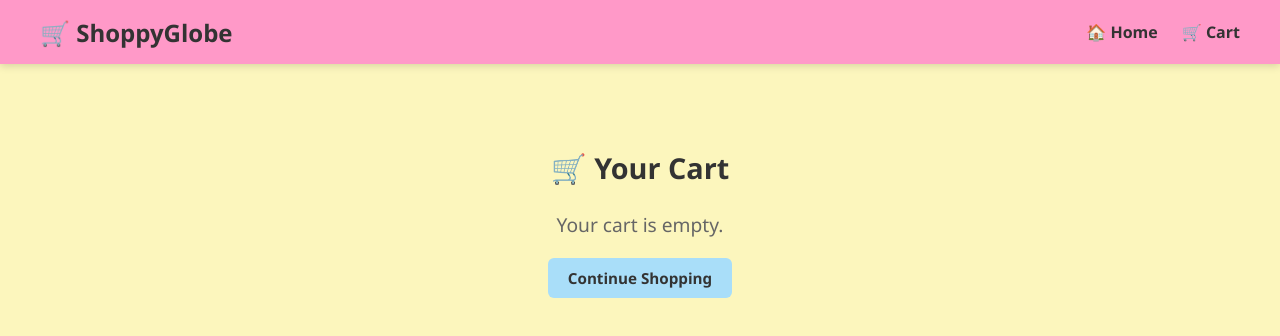
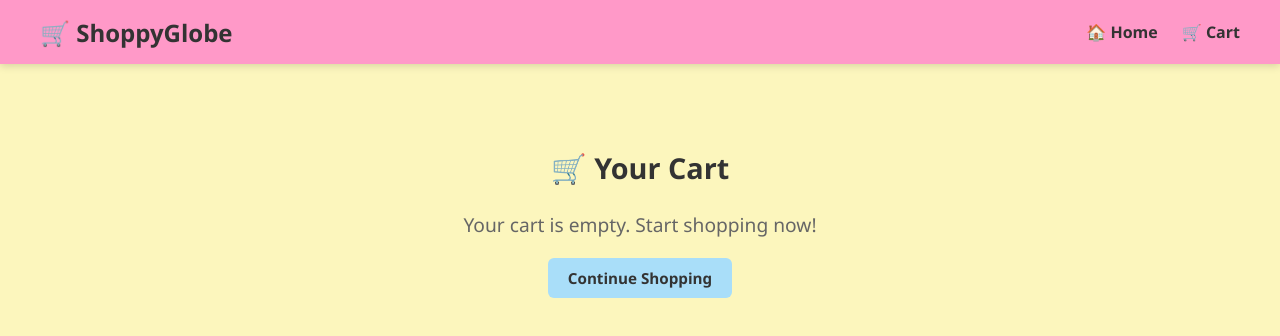
Before and after one commit to shreyapnair993/shoppyglobe, a React (Vite) app: page /cart in a window 1280 px wide. Shown: the top 336 px of the page. Built offline with nearby package versions, Linux system fonts and the light colour scheme.

Commit message:
Update empty cart message in Cart component

```diff
--- a/src/components/Cart.jsx
+++ b/src/components/Cart.jsx
@@ -14,7 +14,7 @@ const Cart = () => {
     return (
       <div className="cart-page empty-cart">
         <h1>🛒 Your Cart</h1>
-        <p>Your cart is empty.</p>
+        <p>Your cart is empty. Start shopping now!</p>
         <Link to="/" className="btn btn-primary">Continue Shopping</Link>
       </div>
     );
```
